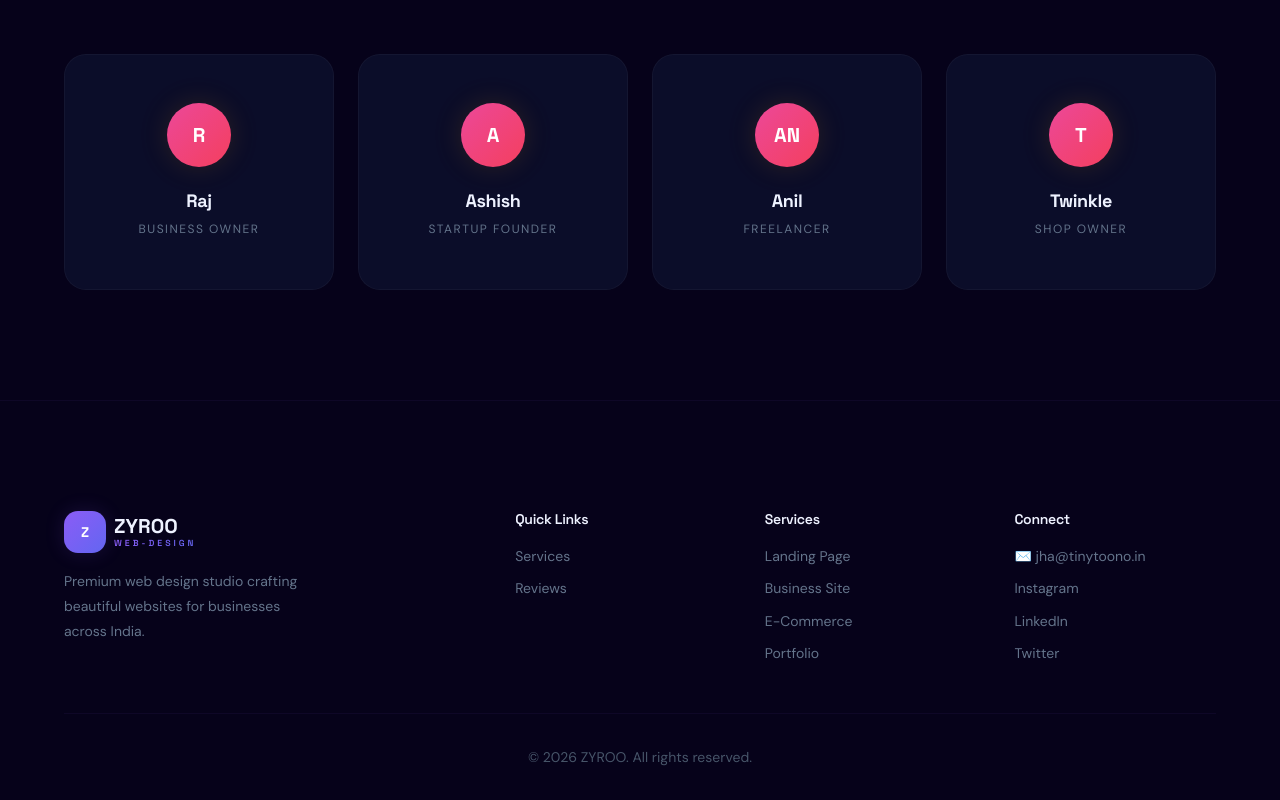
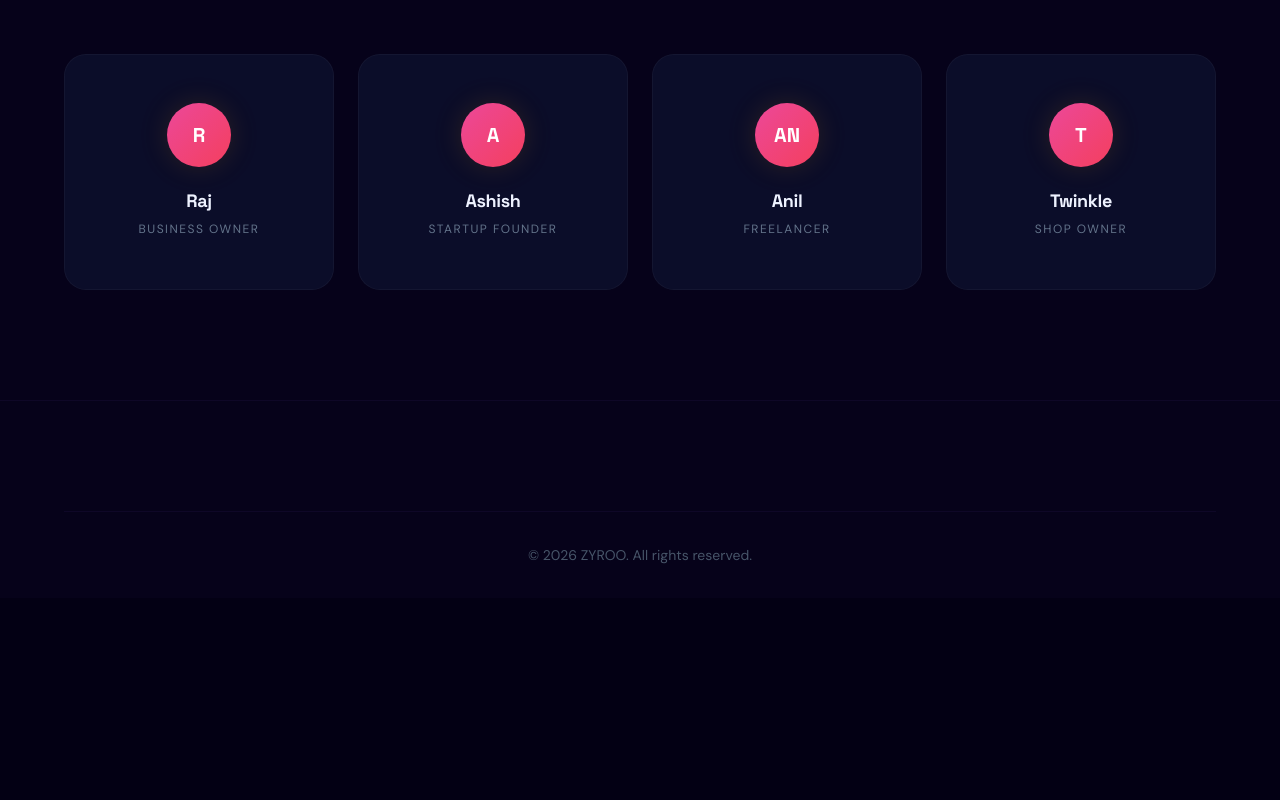
Before and after one commit to Kamlender/zyroo-website, a Next.js app: page / in a window 1280 px wide. Shown: the part 2994-3794 px from the top of the page. After the commit the page ends 3592 px from the top, so only its background shows below. Built offline with nearby package versions, Linux system fonts and the light colour scheme.

Commit message:
fix: remove footer content, keep only copyright bar

```diff
--- a/src/app/page.tsx
+++ b/src/app/page.tsx
@@ -139,47 +139,6 @@ export default function HomePage() {
       {/* ==================== FOOTER ==================== */}
       <footer className={styles.footer} id="contact">
         <div className="container">
-
-          {/* Links */}
-          <div className={styles.footerGrid}>
-            <div className={styles.footerBrand}>
-              <div className={styles.fLogo}>
-                <div className={styles.fLogoIcon}>Z</div>
-                <div className={styles.fLogoText}>
-                  <span>ZYROO</span>
-                  <span className={styles.fLogoSub}>Web-Design</span>
-                </div>
-              </div>
-              <p className={styles.fDesc}>
-                Premium web design studio crafting beautiful websites for
-                businesses across India.
-              </p>
-            </div>
-
-            <div className={styles.fCol}>
-              <h5>Quick Links</h5>
-              <a href="#services">Services</a>
-              <a href="#reviews">Reviews</a>
-            </div>
-
-            <div className={styles.fCol}>
-              <h5>Services</h5>
-              {services.slice(0, 4).map((s) => (
-                <Link key={s.id} href={`/order/${s.id}`}>
-                  {s.shortTitle}
-                </Link>
-              ))}
-            </div>
-
-            <div className={styles.fCol}>
-              <h5>Connect</h5>
-              <a href="mailto:jha@tinytoono.in">✉️ jha@tinytoono.in</a>
-              <a href="#" target="_blank" rel="noopener noreferrer">Instagram</a>
-              <a href="#" target="_blank" rel="noopener noreferrer">LinkedIn</a>
-              <a href="#" target="_blank" rel="noopener noreferrer">Twitter</a>
-            </div>
-          </div>
-
           <div className={styles.footerBar}>
             <p>© {new Date().getFullYear()} ZYROO. All rights reserved.</p>
           </div>
```
